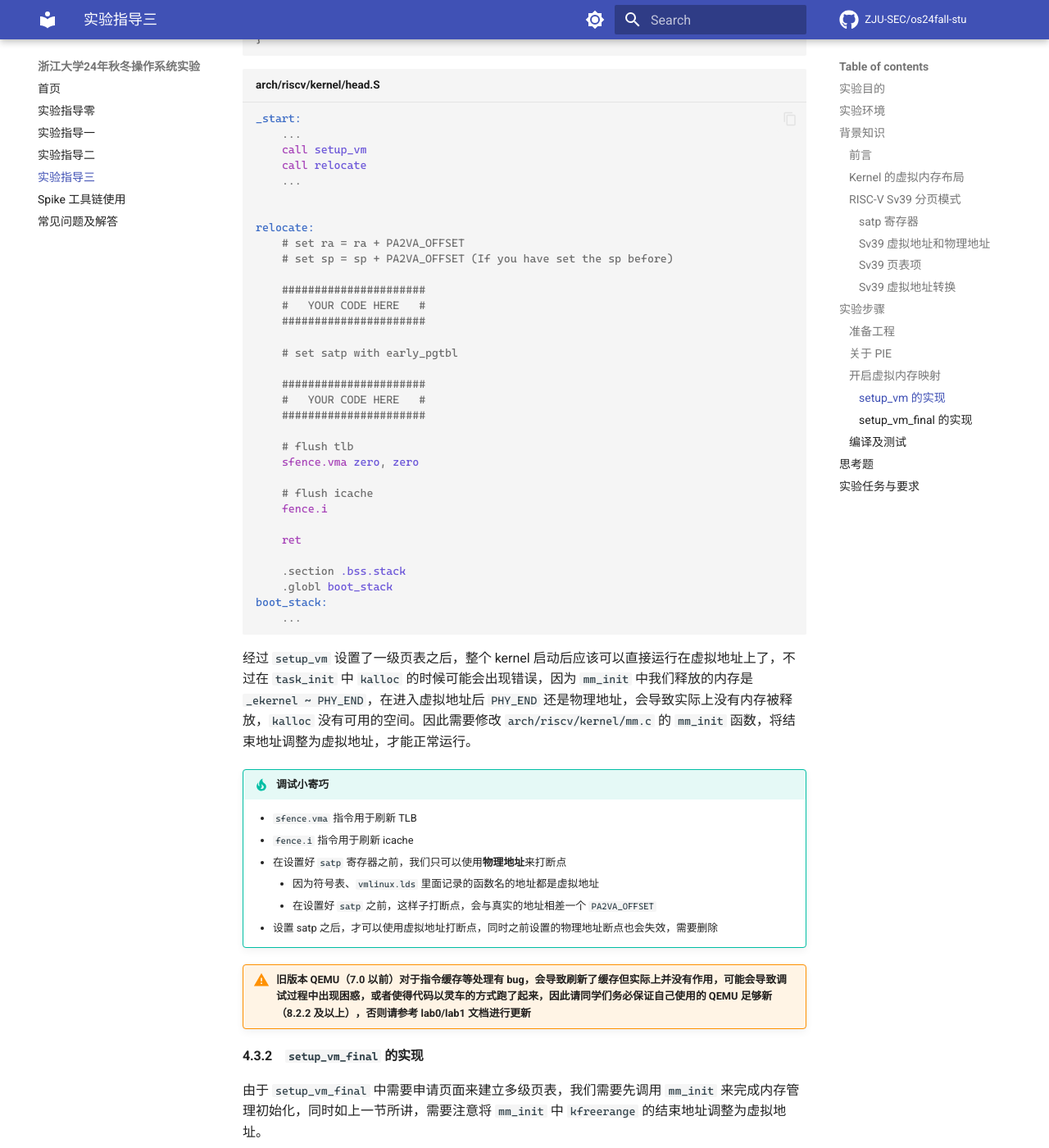
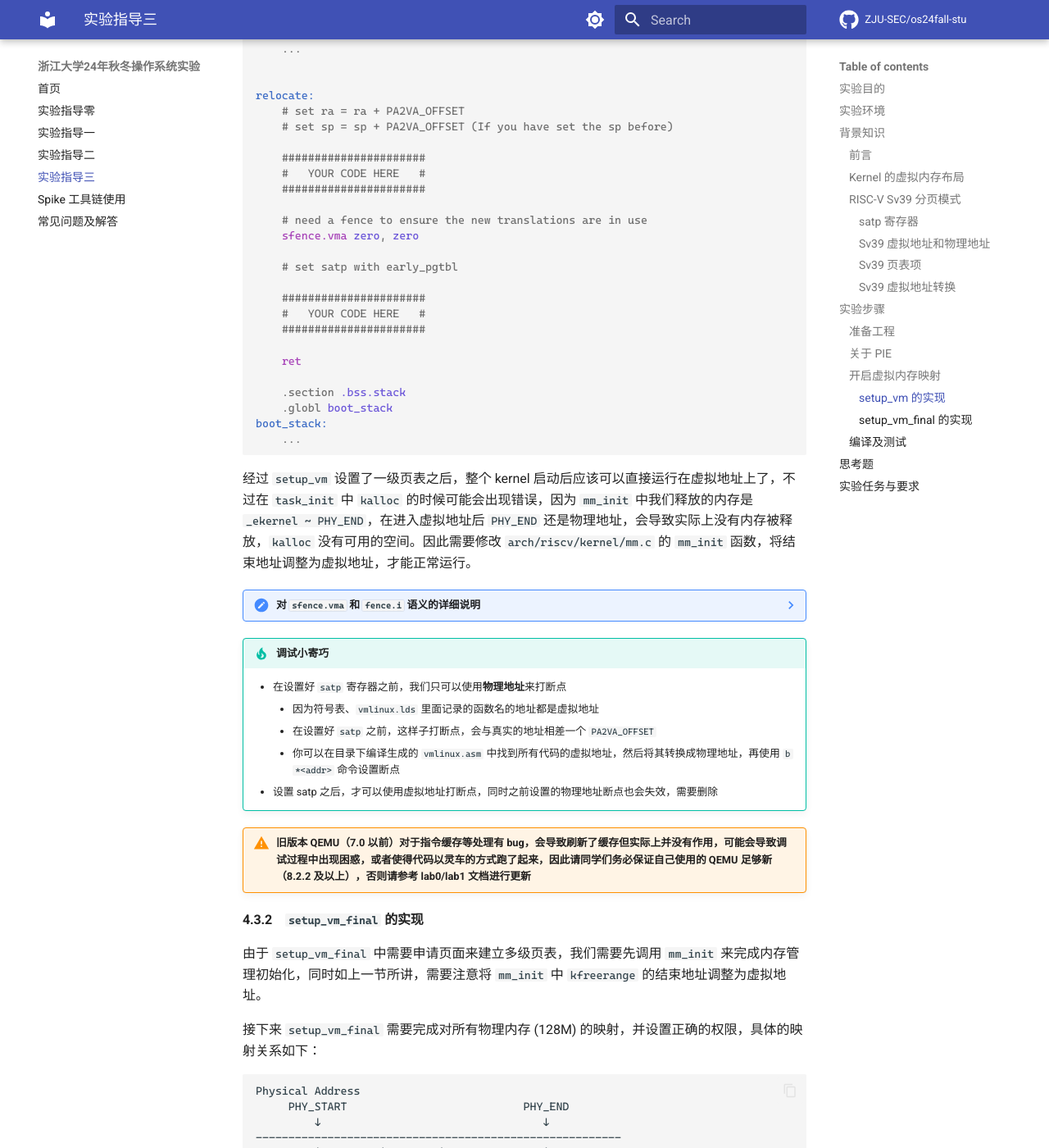
Before and after one commit to ZJU-SEC/os24fall-stu, an MkDocs documentation site: the page built from docs/lab3.md, in a window 1280 px wide and 1400 px high, scrolled down 7021 px. Shown: the whole window at 82% size. Built offline with MkDocs 1.6.1 and Material for MkDocs 9.7.7, drawn with Linux system fonts in a browser that asks for light colours; some web fonts are replaced; comment, search, counter and statistics services are not loaded; part of the change alters nothing that is shown; some of the changed text lies outside the part shown.

Commit message:
fix(lab3): explain sfence.vma, fence.i and sync impl with Linux (#6)
Co-authored-by: Anston Solar <anston.s@outlook.com>
Co-authored-by: TonyCrane <tonycrane@foxmail.com>

````diff
--- a/docs/lab3.md
+++ b/docs/lab3.md
@@ -203,18 +203,12 @@ satp（Supervisor Address Translation and Protection Register）是 RISC-V 中
     ```
     .
     └── arch
-        └── riscv
-            └── kernel
-                └── vmlinux.lds
+        └── riscv
+            └── kernel
+                └── vmlinux.lds
     ```
     - 新的链接脚本中的 `ramv` 代表 `VMA` (Virtual Memory Address) 即虚拟地址，`ram` 则代表 `LMA` (Load Memory Address)，即我们 OS image 被 load 的地址，可以理解为物理地址
     - 使用以上的 vmlinux.lds 进行编译之后，得到的 `System.map` 以及 `vmlinux` 中的符号采用的都是虚拟地址，方便之后 debug
-* 从本实验开始我们需要使用刷新缓存的指令扩展，并自动在编译项目前执行 `clean` 任务来防止对头文件的修改无法触发编译任务，在项目顶层目录的 `Makefile` 中需要做如下更改：
-    ```Makefile
-    ...
-    ISA		:=	rv64imafd_zifencei
-    ...
-    ```
 
 ### 关于 PIE
 
@@ -298,17 +292,14 @@ relocate:
     #   YOUR CODE HERE   #
     ######################
 
+    # need a fence to ensure the new translations are in use
+    sfence.vma zero, zero
+
     # set satp with early_pgtbl
 
     ######################
     #   YOUR CODE HERE   #
     ######################
-
-    # flush tlb
-    sfence.vma zero, zero
-
-    # flush icache
-    fence.i
 
     ret
 
@@ -320,16 +311,86 @@ boot_stack:
 
 经过 `setup_vm` 设置了一级页表之后，整个 kernel 启动后应该可以直接运行在虚拟地址上了，不过在 `task_init` 中 `kalloc` 的时候可能会出现错误，因为 `mm_init` 中我们释放的内存是 `_ekernel ~ PHY_END`，在进入虚拟地址后 `PHY_END` 还是物理地址，会导致实际上没有内存被释放，`kalloc` 没有可用的空间。因此需要修改 `arch/riscv/kernel/mm.c` 的 `mm_init` 函数，将结束地址调整为虚拟地址，才能正常运行。
 
+??? note "对 `sfence.vma` 和 `fence.i` 语义的详细说明"
+
+    在 10 月 30 日的 commit 中，去除了 `fence.i`，并调整了 `sfence.vma` 的顺序，与 Linux 内核源码保持一致，以避免同学们阅读内核源码时产生困惑。同学们可能会好奇其中的具体原理，这里简单说明一下。
+
+    首先看 RISC-V Privileged Spec 中对 `sfence.vma` 的描述：
+
+    > It is specified as **a fence rather than a TLB flush** to provide cleaner semantics with respect to which instructions are affected by the flush operation and to support a wider variety of dynamic caching structures and memory-management schemes.
+
+    接下来看 [Linux 内核源码（v5.2.21）](https://elixir.bootlin.com/linux/v5.2.21/source/arch/riscv/kernel/head.S#L89)：
+
+    ```asm
+    /*
+	 * Load trampoline page directory, which will cause us to trap to
+	 * stvec if VA != PA, or simply fall through if VA == PA.  We need a
+	 * full fence here because setup_vm() just wrote these PTEs and we need
+	 * to ensure the new translations are in use.
+	 */
+    sfence.vma
+	csrw CSR_SATP, a0
+    ```
+
+    与实验指导的初版代码相比，这里有三个问题：为什么要在 `csrw satp` 之前加一个 `sfence.vma`？为什么后面不需要加 `sfence.vma`？为什么不需要 `fence.i`？
+
+    1. 第一个问题由上面代码段的注释解答：`csrw satp` **前**的 `sfence.vma` 主要是**为了保证新的页表项生效**而设置的一个 fence，而没有用到其刷新 TLB 的功能，毕竟这里才刚刚启用 MMU。那么为什么要保证页表项生效呢？这涉及思考题 2 的答案，在此按下不表。
+    2. 第二个问题由 RISC-V Privileged Spec 10.3 节中的一段话解答：
+
+        > Changing `satp.MODE` **from `Bare` to other modes and vice versa also takes effect immediately**, without the need to execute an `sfence.vma` instruction.
+
+        也就是说，启用或关闭分页模式时的操作立即生效，不需要额外的 `sfence.vma`。
+
+    3. 第三个问题由 [Linux 内核源码 `local_flush_tlb_all`](https://elixir.bootlin.com/linux/v5.2.21/source/arch/riscv/include/asm/tlbflush.h#L14) 中的注释解答：
+
+        ```c
+        /*
+        * Flush entire local TLB.  'sfence.vma' implicitly fences with the instruction
+        * cache as well, so a 'fence.i' is not necessary.
+        */
+        static inline void local_flush_tlb_all(void)
+        {
+            __asm__ __volatile__ ("sfence.vma" : : : "memory");
+        }
+        ```
+
+        也就是说，`sfence.vma` 会**隐式地刷新指令缓存**，因此不需要额外的 `fence.i`。
+
+        你可能会好奇什么时候才会使用 `fence.i`。在 Linux 源码中搜索，可以发现主要用在进程调度。因为需要让新进程的指令替换掉旧进程的缓存，此时会显式使用 `fence.i`。
+
+    [SFENCE.VMA Before or After SATP Write · Issue #226 · riscv/riscv-isa-manual](https://github.com/riscv/riscv-isa-manual/issues/226) 中 RISC-V 开发者对 `sfence.vma` 和 `csrw satp` 顺序做了一些讨论：
+
+    > - **`sfence.vma` before `csrw satp` may be necessary**: The concern is, what if the mapping for the instruction immediately after SFENCE.VMA has been modified? In the Linux kernel, this mapping is fixed (regardless of address space) so the concern does not apply.
+    > - **`sfence.vma` after `csrw satp` is definitely necessary**: In general, you need to SFENCE after you've recycled an ASID. Since we don't use ASIDs in the Linux kernel yet, every context switch is effectively an ASID reuse, **hence the full TLB flush**.
+
+    根据上述解释，在 `setup_vm_final` 中第二次切换 satp 时，其后必须要设置 `sfence.vma`，否则可能命中旧页表。但是你会发现，即使去掉 `sfence.vma`，实验依然可以正常运行。更进一步地，我们可以设计下面的代码：
+
+    ```c
+    void setup_vm_final() {
+        ...
+        // create old TLB entry
+        asm volatile("li t0, 0x80200000");
+        asm volatile("ld t1, 0(t0)");
+        // set satp with swapper_pg_dir
+        csr_write(satp, ...); // your code
+        // try to hit old TLB entry
+        asm volatile("li t0, 0x80200000");
+        asm volatile("ld t1, 0(t0)");
+        ...
+    }
+    ```
+
+    第二个 `ld` 将失败，说明 TLB 已经被刷新了，并不符合预期。原因是 QEMU、spike 这类模拟器会在写 SATP 时立即刷新 TLB 来避免泄漏无效的缓存映射。不过 RISC-V 的标准中并未强制规定这一点，所以为了兼容性考虑，我们还是需要在写 `satp` 后使用 `sfence.vma` 来保证在任何平台上都可以正确运行。
+
 !!! tip "调试小寄巧"
-    - `sfence.vma` 指令用于刷新 TLB
-    - `fence.i` 指令用于刷新 icache
+
     - 在设置好 `satp` 寄存器之前，我们只可以使用**物理地址**来打断点
         - 因为符号表、`vmlinux.lds` 里面记录的函数名的地址都是虚拟地址
         - 在设置好 `satp` 之前，这样子打断点，会与真实的地址相差一个 `PA2VA_OFFSET`
+        - 你可以在目录下编译生成的 `vmlinux.asm` 中找到所有代码的虚拟地址，然后将其转换成物理地址，再使用 `b *<addr>` 命令设置断点
     - 设置 satp 之后，才可以使用虚拟地址打断点，同时之前设置的物理地址断点也会失效，需要删除
 
 !!! warning "旧版本 QEMU（7.0 以前）对于指令缓存等处理有 bug，会导致刷新了缓存但实际上并没有作用，可能会导致调试过程中出现困惑，或者使得代码以灵车的方式跑了起来，因此请同学们务必保证自己使用的 QEMU 足够新（8.2.2 及以上），否则请参考 lab0/lab1 文档进行更新"
-
 
 #### `setup_vm_final` 的实现
 
````
